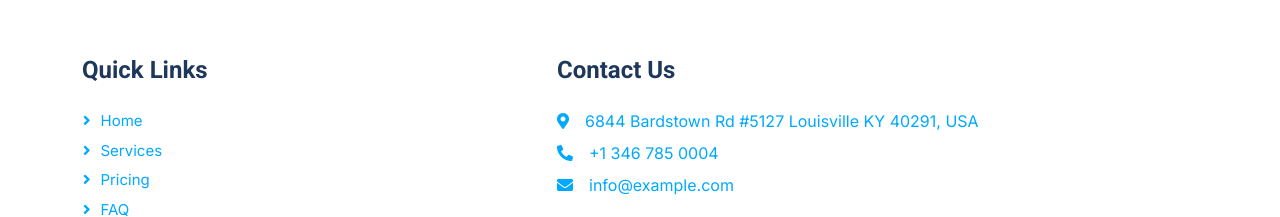
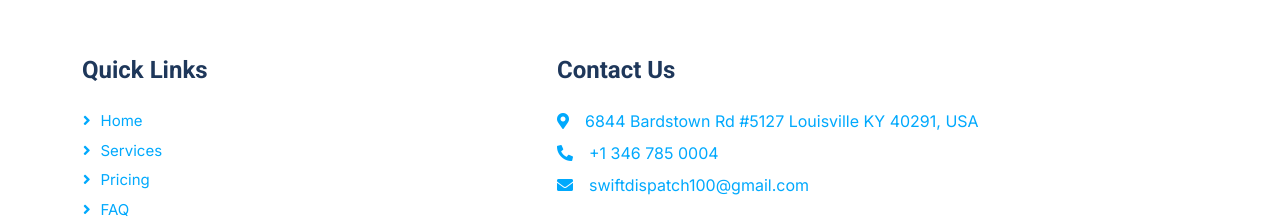
Before and after one commit to Huzaifa950/Swift_Dispatch, a website with bundled scripts: page index.html in a window 1280 px wide. Shown: the part 8309-8526 px from the top of the page. Built offline with nearby package versions, Linux system fonts and the light colour scheme; grey boxes are pictures that could not be loaded.

Commit message:
Modifed Emails

```diff
--- a/index.html
+++ b/index.html
@@ -700,7 +700,7 @@
                         <p class="mb-2" style="color: #00A9FD;"><i class="fa fa-map-marker-alt me-3"></i>6844 Bardstown Rd #5127 Louisville KY
                             40291, USA</p>
                         <p class="mb-2" style="color: #00A9FD;"><i class="fa fa-phone-alt me-3"></i>+1 346 785 0004</p>
-                        <p class="mb-2" style="color: #00A9FD;"><i class="fa fa-envelope me-3"></i>info@example.com</p>
+                        <p class="mb-2" style="color: #00A9FD;"><i class="fa fa-envelope me-3"></i>swiftdispatch100@gmail.com</p>
                         <div class="d-flex pt-2">
                             <a class="btn btn-outline-light btn-social" href=""><i class="fab fa-facebook-f" style="color: #00A9FD; font-size: x-large;" ></i></a>
                             <a class="btn btn-outline-light btn-social" href=""><i class="fab fa-instagram" style="color: #00A9FD; font-size: x-large;" ></i></a>
```
